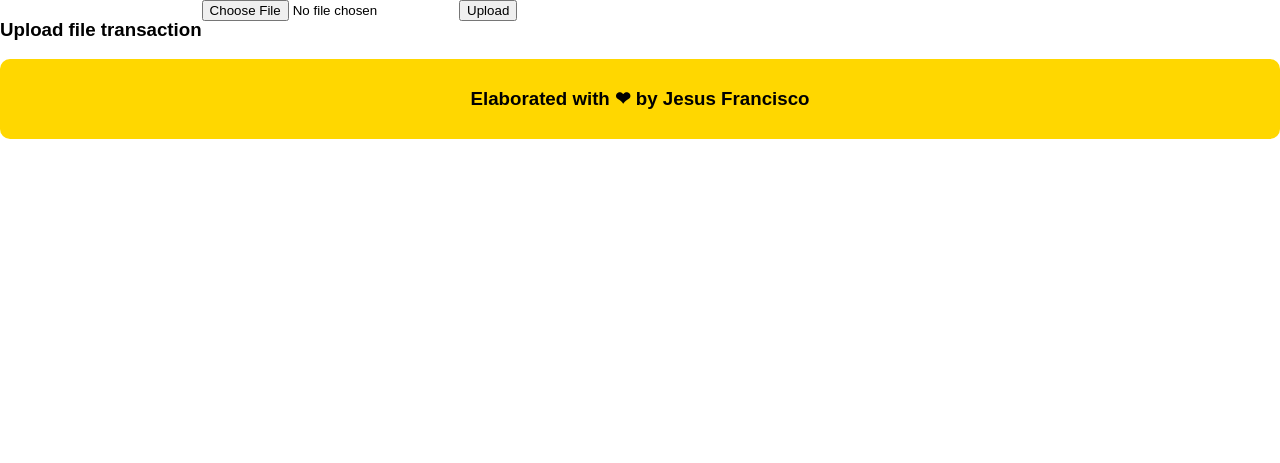
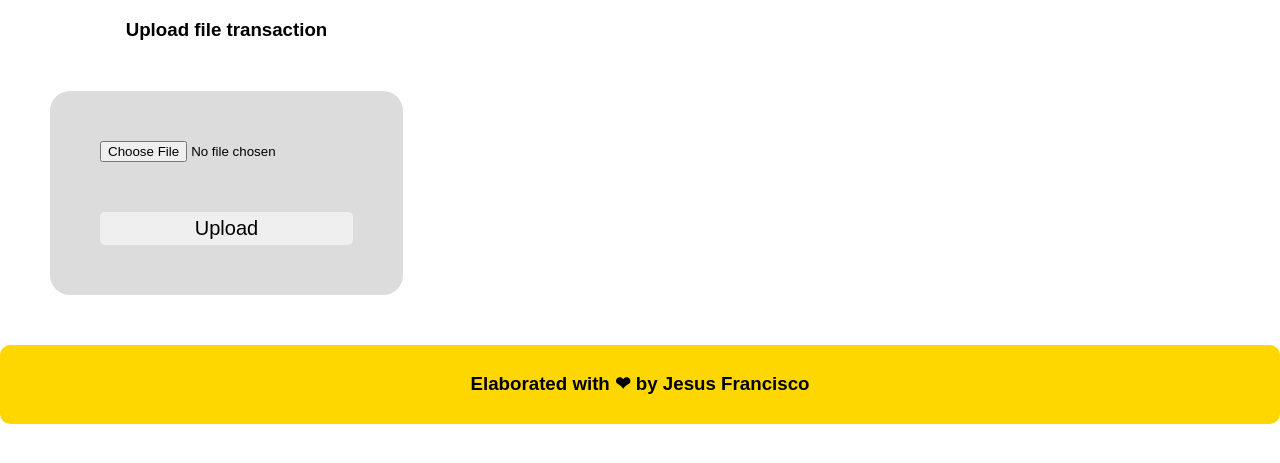
Before and after one commit to Jesus-fran/expensetrack, a PHP site: page /create in a window 1280 px wide. Shown: the part 88-551 px from the top of the page. Run offline with PHP 8.4, Linux system fonts and the light colour scheme; data that the repository does not hold is empty.

Commit message:
Improved view create

```diff
--- a/views/create.php
+++ b/views/create.php
@@ -1,18 +1,43 @@
-<!DOCTYPE html>
-<html lang="en">
+<style>
+    .create-transaction-div {
+        height: 100%;
+        text-align: center;
+    }
 
-<head>
-    <meta charset="UTF-8">
-    <meta name="viewport" content="width=device-width, initial-scale=1.0">
-    <title>Register Transaction</title>
-</head>
+    .card-form {
+        border-radius: 20px;
+        padding: 50px;
+        background-color: gainsboro;
+        margin: 50px;
+    }
 
-<body>
+    form {
+        display: flex;
+        flex-direction: column;
+        justify-content: space-between;
+    }
+
+    .submit {
+        font-size: 20px;
+        padding: 5px;
+        border-radius: 5px;
+        border: none;
+        margin-top: 50px;
+        cursor: pointer;
+    }
+
+
+    .submit:hover {
+        box-shadow: 2px 2px 4px gold;
+    }
+</style>
+
+<div class="create-transaction-div">
     <h3>Upload file transaction</h3>
-    <form action="/upload" method="post" enctype="multipart/form-data">
-        <input type="file" name="transaction" id="transaction">
-        <input type="submit" value="Upload">
-    </form>
-</body>
-
-</html>
+    <div class="card-form">
+        <form action="/upload" method="post" enctype="multipart/form-data">
+            <input type="file" name="transaction" id="transaction">
+            <input type="submit" value="Upload" class="submit">
+        </form>
+    </div>
+</div>
--- a/views/layout.php
+++ b/views/layout.php
@@ -8,6 +8,11 @@
     <style>
         body {
             margin: 0px;
+        }
+
+        .title {
+            text-decoration: none;
+            color:black;
         }
 
         * {
@@ -38,7 +43,8 @@
             padding: 7px;
         }
 
-        header div, footer div {
+        header div,
+        footer div {
             text-align: center;
             width: auto;
             background-color: gold;
@@ -54,7 +60,9 @@
 <body>
     <header>
         <div>
-            <h2>Expense Tracking</h2>
+            <a href="/" class="title">
+                <h2>Expense Tracking</h2>
+            </a>
             <a href="/create">Register new Transaction File. ¡aqui!</a>
         </div>
     </header>
```
